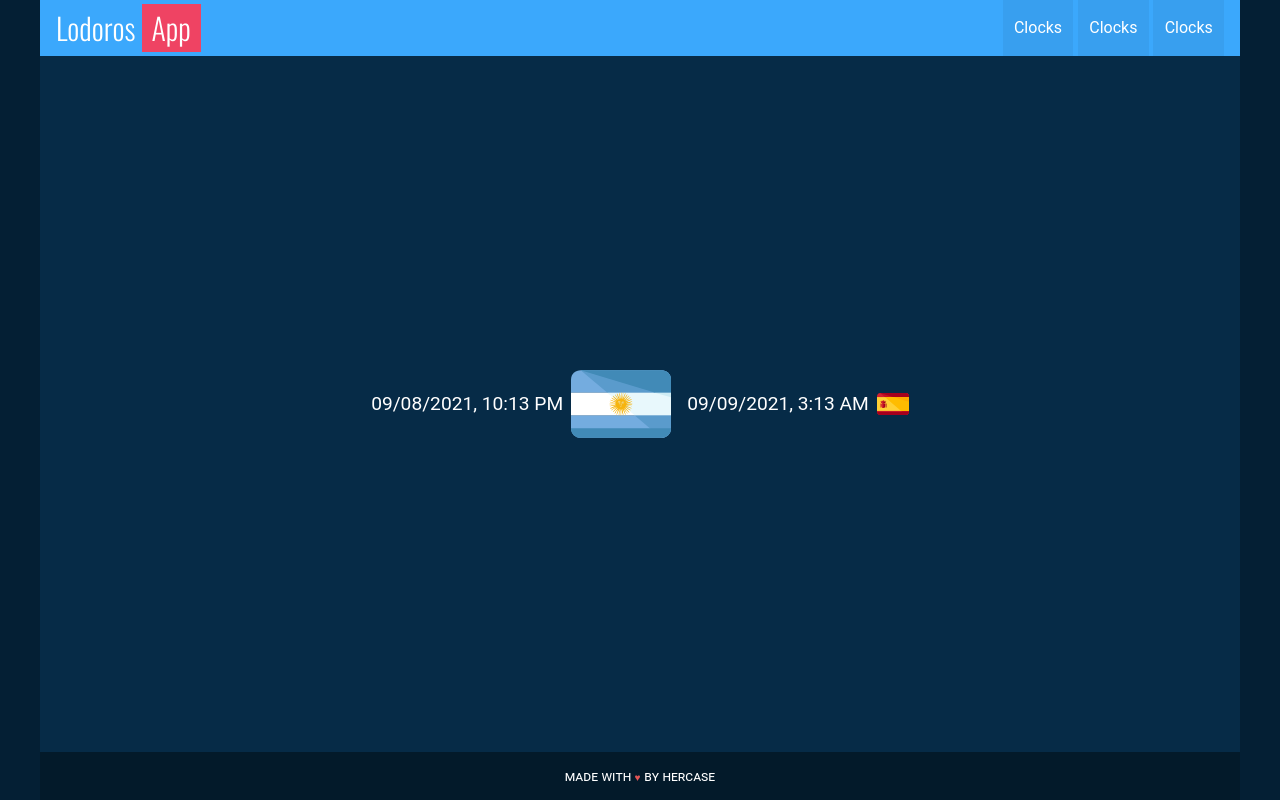
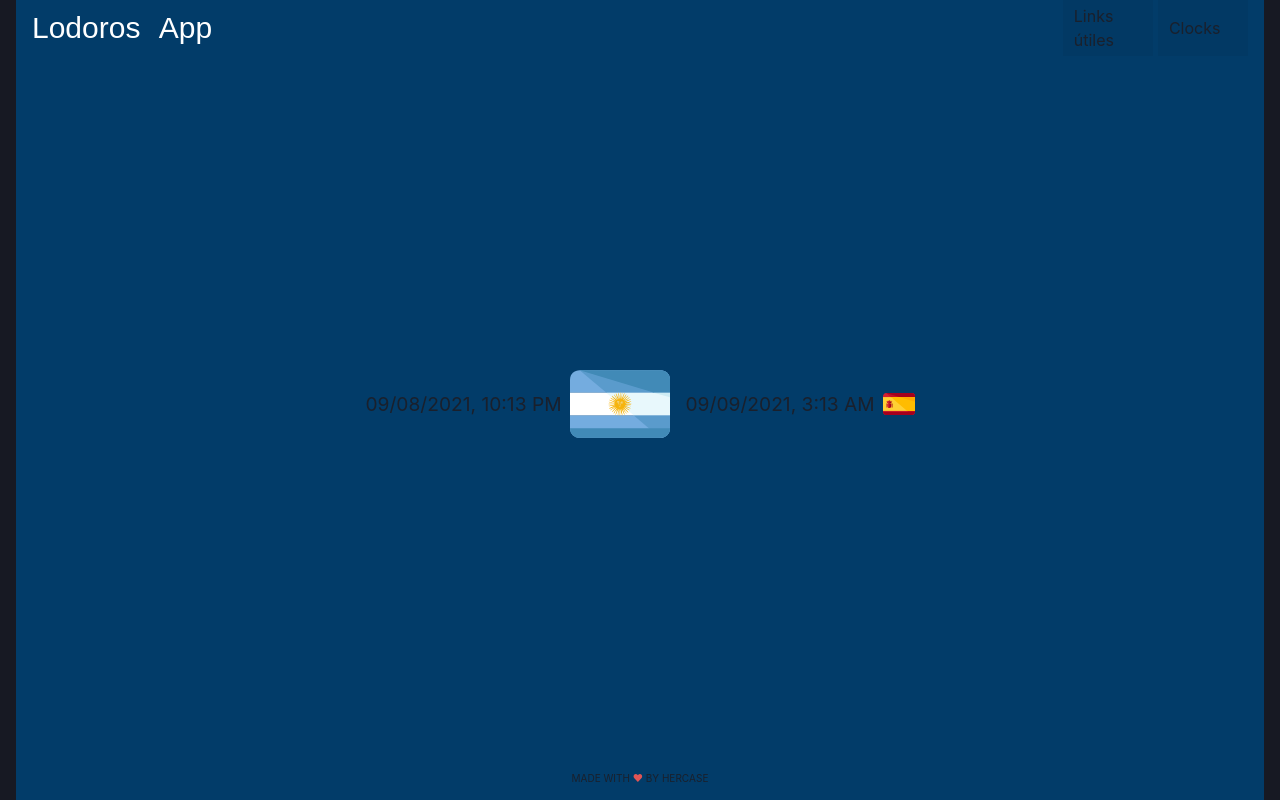
Before and after one commit to hercase/lodoros-app, a React (Vite) app: page / in a window 1280 px wide. Built offline with nearby package versions, Linux system fonts and the light colour scheme.

Commit message:
add Chackra UI + update App layout

```diff
--- a/package.json
+++ b/package.json
@@ -7,10 +7,13 @@
     "serve": "vite preview"
   },
   "dependencies": {
+    "@chakra-ui/react": "^1.6.7",
+    "@emotion/react": "^11",
+    "@emotion/styled": "^11",
     "date-fns": "2.23.0",
     "date-fns-timezone": "0.1.4",
     "date-fns-tz": "1.1.6",
-    "normalize.css": "8.0.1",
+    "framer-motion": "^4",
     "react": "17.0.2",
     "react-dom": "17.0.2",
     "sass": "1.39.0",
--- a/src/App.jsx
+++ b/src/App.jsx
@@ -1,6 +1,6 @@
 import React from "react";
-import "normalize.css";
-import "./styles.scss";
+
+import { Box, Container, Grid } from "@chakra-ui/react";
 
 import Clocks from "./components/Clocks";
 import Header from "./components/Header";
@@ -8,11 +8,15 @@ import Footer from "./components/Footer";
 
 function App() {
   return (
-    <div className="app container">
-      <Header />
-      <Clocks />
-      <Footer />
-    </div>
+    <Box w="100vw" bg="gray.900">
+      <Container maxW="container.xl" bg="gray.900">
+        <Grid templateRows="3.5rem 1fr 3rem" gap={6} h="100vh" bg="brand.900">
+          <Header />
+          <Clocks />
+          <Footer />
+        </Grid>
+      </Container>
+    </Box>
   );
 }
 
--- a/src/components/Header/index.jsx
+++ b/src/components/Header/index.jsx
@@ -8,9 +8,8 @@ const Header = () => {
         Lodoros <span>App</span>
       </div>
       <nav className="navigation">
-        <span className="navigation__item">Clocks </span>
-        <span className="navigation__item">Clocks </span>
-        <span className="navigation__item">Clocks </span>
+        <span className="navigation__item">Links útiles</span>
+        <span className="navigation__item">Clocks</span>
       </nav>
     </div>
   );
--- a/src/main.jsx
+++ b/src/main.jsx
@@ -1,10 +1,25 @@
-import React from 'react'
-import ReactDOM from 'react-dom'
-import App from './App'
+import React from "react";
+import ReactDOM from "react-dom";
+import App from "./App";
+
+import { ChakraProvider } from "@chakra-ui/react";
+import { extendTheme } from "@chakra-ui/react";
+
+const colors = {
+  brand: {
+    900: "#023c69",
+    800: "#0376ce",
+    700: "#3ba8fc",
+  },
+};
+
+const theme = extendTheme({ colors });
 
 ReactDOM.render(
   <React.StrictMode>
-    <App />
+    <ChakraProvider theme={theme}>
+      <App />
+    </ChakraProvider>
   </React.StrictMode>,
-  document.getElementById('root')
-)
+  document.getElementById("root")
+);
--- a/src/styles.scss
+++ /dev/null
@@ -1,40 +0,0 @@
-@import url("https://fonts.googleapis.com/css?family=Oswald:200,300,400,500,600,700");
-
-:root {
-  --primary: hsl(206, 97%, 61%);
-  --secondary: hsl(349, 84%, 60%);
-  --tertiary: hsl(205, 39%, 69%);
-
-  --headline: hsl(0, 0%, 100%);
-  --text: hsl(70, 80%, 100%);
-
-  --background: hsl(206, 85%, 11%);
-  --background-light: hsl(206, 85%, 15%);
-  --background-dark: hsl(206, 85%, 9%);
-}
-
-#root {
-  color: var(--text);
-  background: var(--background);
-}
-
-.app {
-  font-family: "Roboto", sans-serif;
-  text-align: center;
-  width: 100vw;
-  height: 100vh;
-  display: grid;
-  grid-template-rows: 3.5rem 1fr 3rem;
-}
-
-.container {
-  width: 95%;
-  max-width: 1200px;
-  margin: 0 auto;
-  background-color: var(--background-light);
-}
-
-.title {
-  color: var(--headline);
-  font-size: 2rem;
-}
```
Also changed, not shown: 1 other file (tests, documents, lock files or other folders).
